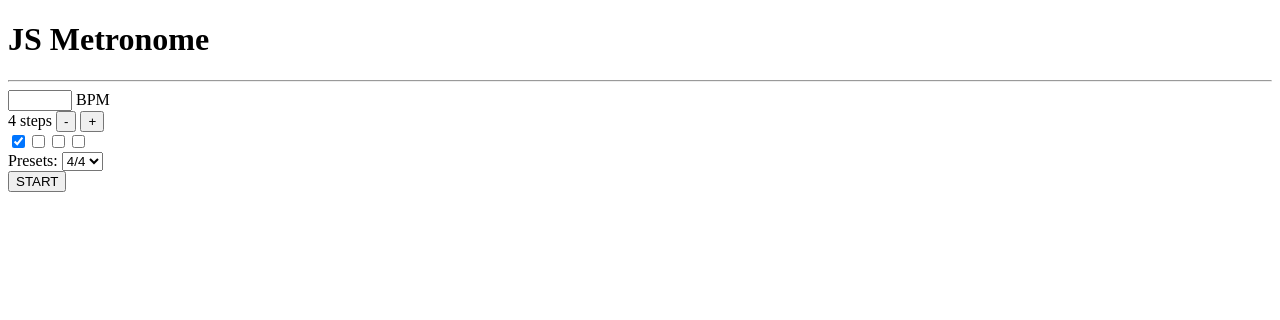
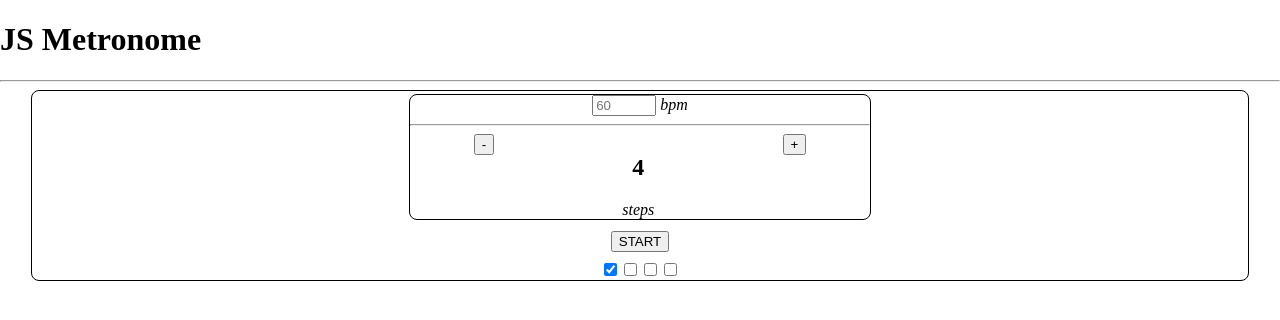
Before and after one commit to nicomellon/js-metronome, a plain HTML site: page index.html in a window 1280 px wide. Drawn offline with Linux system fonts and the light colour scheme.

Commit message:
adds some styles

```diff
--- a/index.html
+++ b/index.html
@@ -4,6 +4,7 @@
     <meta charset="UTF-8" />
     <meta http-equiv="X-UA-Compatible" content="IE=edge" />
     <meta name="viewport" content="width=device-width, initial-scale=1.0" />
+    <link rel="stylesheet" href="style.css" />
     <title>JS Metronome</title>
     <script defer src="./metronome.js"></script>
     <script defer src="./script.js"></script>
@@ -11,22 +12,42 @@
   <body>
     <h1>JS Metronome</h1>
     <hr />
+    <!--  -->
+    <main class="metronome border rounded centered">
+      <section></section>
+      <section class="screen-section border rounded">
         <div>
-      <input type="number" name="bpm-input" id="bpm-input" min="10" max="300" />
-      <label for="bpm-input">BPM</label>
+          <input
+            type="number"
+            name="bpm-input"
+            class="bpm-input"
+            placeholder="60"
+            min="10"
+            max="300"
+          />
+          <em>bpm</em>
+        </div>
+        <hr />
+        <div class="screen-steps">
+          <div>
+            <button id="remove-step-btn">-</button>
           </div>
           <div>
-      <span id="steps-count"></span> steps
-      <button id="remove-step-btn">-</button>
+            <h1 id="steps-count">4</h1>
+            <em>steps</em>
+          </div>
+          <div>
             <button id="add-step-btn">+</button>
-      <form id="steps-form"></form>
           </div>
-    <label for="time-signature">Presets: </label>
-    <select name="time-signature" id="time-signature">
-      <option value="4/4">4/4</option>
-    </select>
-    <div>
+        </div>
+      </section>
+      <section></section>
+      <section></section>
+      <section></section>
+      <section class="main-btn-container centered">
         <button id="start-btn">START</button>
-    </div>
+      </section>
+      <section class="steps-section centered"></section>
+    </main>
   </body>
 </html>
--- a/script.js
+++ b/script.js
@@ -1,35 +1,39 @@
 /** HTML elements **/
 const startBtn = document.querySelector("#start-btn");
-const bpmInput = document.querySelector("#bpm-input");
-const stepsForm = document.querySelector("#steps-form");
+const bpmInput = document.querySelector(".bpm-input");
+const stepsSection = document.querySelector(".steps-section");
 const addStepBtn = document.querySelector("#add-step-btn");
 const removeStepBtn = document.querySelector("#remove-step-btn");
 const stepsCount = document.querySelector("#steps-count");
 
 function removeStep() {
-  if (stepsForm.childElementCount > 1)
-    stepsForm.removeChild(stepsForm.lastChild);
+  if (stepsSection.childElementCount > 1)
+    stepsSection.removeChild(stepsSection.lastChild);
   updateStepSpan();
 }
 
-function addStep(checked) {
+function createStep(checked) {
   const stepInput = document.createElement("input");
   stepInput.type = "checkbox";
   stepInput.checked = checked;
-  stepsForm.appendChild(stepInput);
+  return stepInput;
+}
+
+function addStep(checked) {
+  stepsSection.appendChild(createStep(checked));
   updateStepSpan();
 }
 
 function updateStepSpan() {
-  stepsCount.innerText = stepsForm.childElementCount;
+  stepsCount.innerText = stepsSection.childElementCount;
 }
 
 /**  metronome control functions **/
 function startMetronome() {
   /* get metronome params */
-  const bpm = bpmInput.value;
+  const bpm = bpmInput.value || 60;
   // const steps = stepsForm.childElementCount;
-  const steps = stepsForm.childNodes;
+  const steps = stepsSection.childNodes;
   console.log(steps);
   /* create metronome & start */
   window.metronome = new Metronome(bpm, steps);
--- /dev/null
+++ b/style.css
@@ -0,0 +1,45 @@
+body {
+  margin: 0;
+}
+
+/* UTILITY CLASSES */
+.border {
+  border: 1px solid black;
+}
+.rounded {
+  border-radius: 0.5rem;
+}
+.centered {
+  margin: auto;
+}
+
+/* COMPONENTS */
+
+.metronome {
+  max-width: 95vw;
+  display: grid;
+  gap: 0.5rem;
+  grid-template-areas:
+    "one two three"
+    "four two five"
+    "six six six ";
+}
+
+.screen-section {
+  grid-row: span 2;
+  text-align: center;
+  margin: 0.2rem;
+}
+
+.screen-steps {
+  display: grid;
+  grid-template-areas: "one two three";
+}
+
+.main-btn-container {
+  grid-column: span 3;
+}
+
+.steps-section {
+  grid-column: span 3;
+}
```
Also changed, not shown: package.json (deleted, +0 -23 lines). Lines whose indentation alone changed are shown as unchanged.
